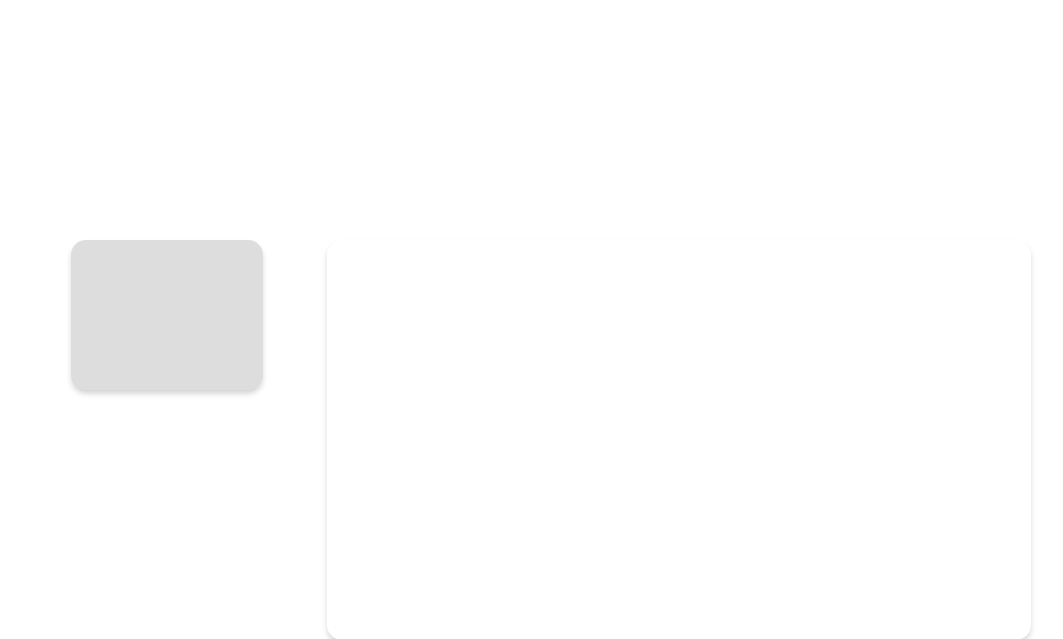
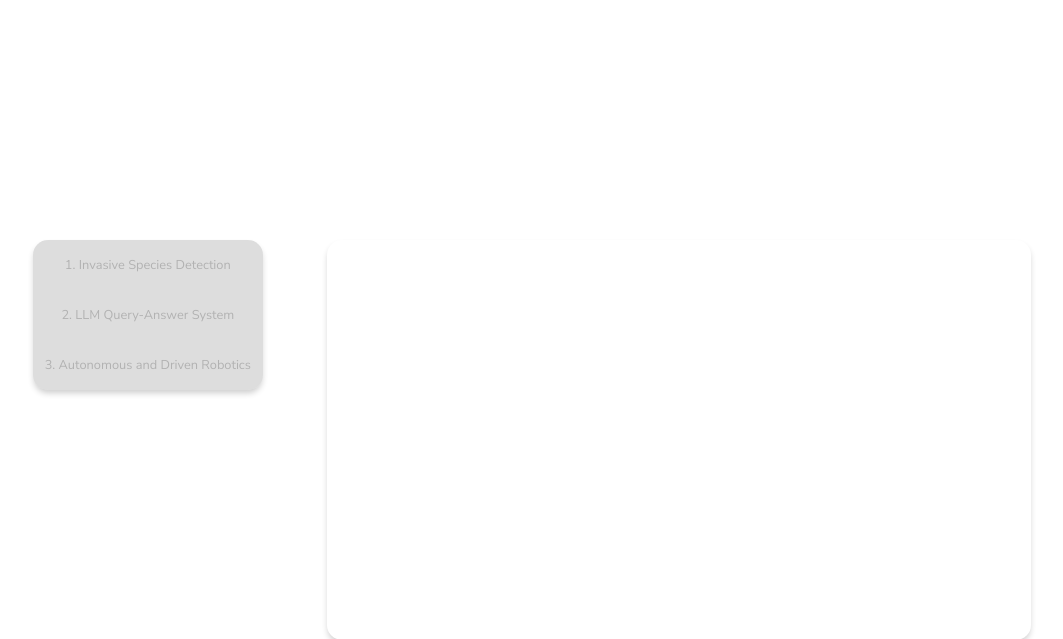
Before and after one commit to harounathiam2005/personal-website-ht, a PHP site: page / in a window 1280 px wide; the page is wider, and only the part inside the window is pictured. Shown: the part 4960-5599 px from the top of that part, without its empty margins (121-1184 px from the left). Run offline with PHP 8.4, Linux system fonts and the light colour scheme.

Commit message:
additional button formatting

```diff
--- a/index.html
+++ b/index.html
@@ -55,9 +55,7 @@
             <div class="gill" style="left: 9%; top: 740px;"></div>
         -->
         <div id="statement-box">
-            <h1 class="statement" style="color: rgb(144, 144, 144);">See what I'm </h1>
-            <h1 class="statement">&#160</h1>
-            <h1 class="statement" style="color: rgb(118, 204, 251);"> all about.</h1>
+            <h1 class="statement" style="color: rgb(144, 144, 144);">See what I'm <span style="color: rgb(118, 204, 251);">all about.</span></h1>
         </div>
         <div id="shape-container">
             <div class="shape square"></div>
@@ -114,17 +112,17 @@
             </div>
             <div id="scholarship-figure">
                 <h1>
-                    <span id="scholarship-desc" style="font-size: 3vw;">•</span><span id="scholarship" class="accent"> $213,000+ </span><span id="scholarship-desc">
-                        in grants/scholarships from tech companies and other institutions listed above</span>
+                    <span id="scholarship-desc" style="font-size: 3vw;">•</span><span id="scholarship" class="accent"> $212,000+ </span><span id="scholarship-desc">
+                        in grants/scholarship offers from tech companies and other institutions listed above</span>
                 </h1>
             </div>
         </div>
         <div>
             <span id="projects-title"><div class="line"></div><h1 style="color: white;">Notable Projects</h1><div class="line"></div></span>
         </div>
-        <div id="button-project-1"></div>
-        <div id="button-project-2"></div>
-        <div id="button-project-3"></div>
+        <div id="button-project-1" class="button button-text"><p>1. Invasive Species Detection</p></div>
+        <div id="button-project-2" class="button button-text"><p>2. LLM Query-Answer System</p></div>
+        <div id="button-project-3" class="button button-text"><p>3. Autonomous and Driven Robotics</p></div>
         <div id="project-box-1"></div>
         <div id="project-box-2"></div>
         <div id="project-box-3"></div>
--- a/styles.css
+++ b/styles.css
@@ -474,11 +474,20 @@ body {
     border-radius: 15px;
 }
 
+/* Cannot get smaller as window shrinks */
+.button {
+    overflow-y: hidden;
+    display: flex;
+    justify-content: center;
+    align-items: center;
+    font-size: 1vw;
+    left: 12%;
+    width: 18%;
+}
+
 #button-project-1 {
     top: 5200px;
     position: absolute;
-    left: 15%;
-    width: 15%;
     height: 50px;
     border-radius: 15px 15px 0 0;
     background-color: rgb(144, 144, 144);
@@ -494,8 +503,6 @@ body {
 #button-project-2 {
     top: 5250px;
     position: absolute;
-    left: 15%;
-    width: 15%;
     height: 50px;
     background-color: rgb(144, 144, 144);
     opacity: 0.3;
@@ -510,8 +517,6 @@ body {
 #button-project-3 {
     top: 5300px;
     position: absolute;
-    left: 15%;
-    width: 15%;
     height: 50px;
     background-color: rgb(144, 144, 144);
     opacity: 0.3;
@@ -527,8 +532,8 @@ body {
 #button-outline {
     top: 5200px;
     position: absolute;
-    left: 15%;
-    width: 15%;
+    left: 12%;
+    width: 18%;
     height: 150px;
     border-radius: 15px;
     box-shadow: 0 4px 6px -1px rgba(0.2, 0.2, 0.2, 0.2);
```
